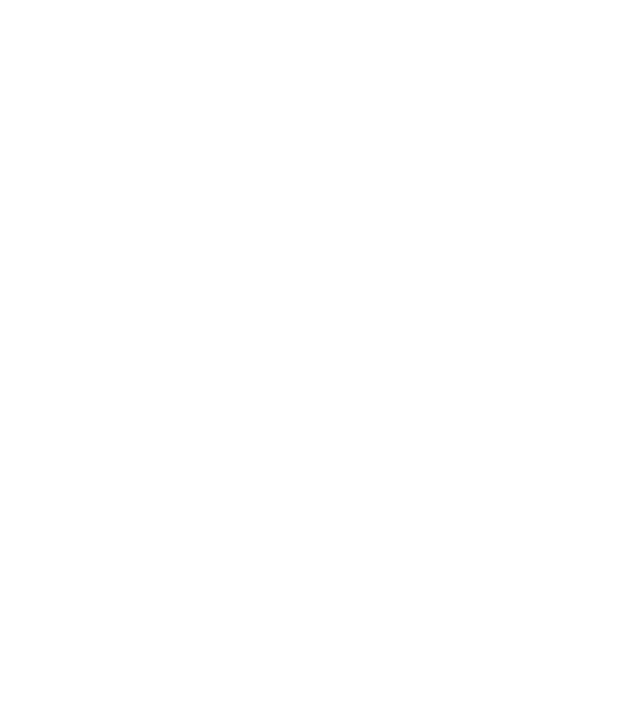
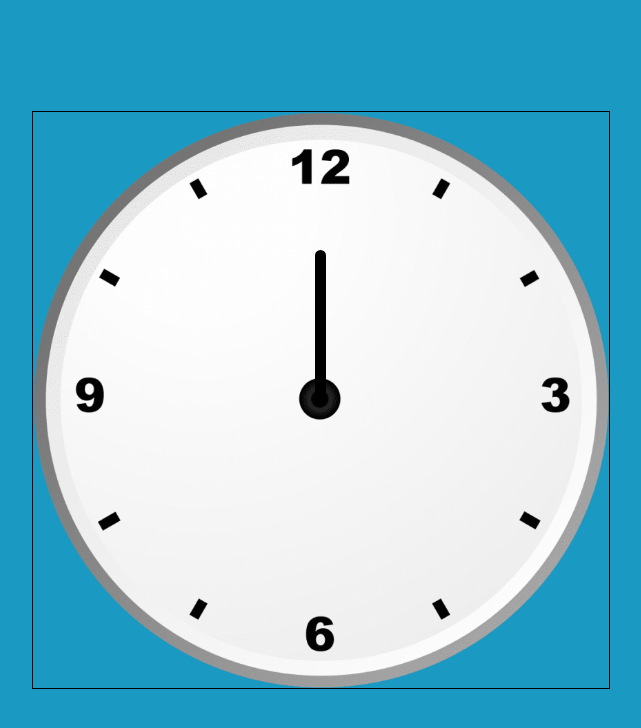
Before and after one commit to sadanmian/Analog-Clock, a plain HTML site: page index.html in a window 1280 px wide. Shown: the whole page, without its empty margins (319-960 px from the left). Drawn offline with Linux system fonts and the light colour scheme.

Commit message:
Design Done

```diff
--- a/index.html
+++ b/index.html
@@ -9,7 +9,13 @@
 </head>
 
 <body>
-
+    <div id="container">
+        <div id="clockContainer">
+            <div id="hour"></div>
+            <div id="minute"></div>
+            <div id="second"></div>
+        </div>
+    </div>
 
     <script src="script.js"></script>
 </body>
--- a/style.css
+++ b/style.css
@@ -0,0 +1,57 @@
+* {
+    margin: 0;
+    padding: 0;
+    background-color: #1a99c3;
+}
+
+#container {
+    height: 100vh;
+    display: flex;
+    align-items: center;
+    justify-content: center;
+    background-color: #1a99c3;
+}
+
+#clockContainer {
+    position: relative;
+    border: 1px solid black;
+    height: 45vw;
+    width: 45vw;
+    background: url(./clock.png) no-repeat;
+    background-size: 100%;
+    /* margin: auto; */
+}
+
+#hour,
+#minute,
+#second {
+    position: absolute;
+    background: black;
+    border-radius: 10px;
+
+}
+
+#hour {
+    width: 2%;
+    height: 27%;
+    top: 24%;
+    left: 48.9%;
+    /* display: none; */
+}
+
+#minute {
+    width: 2%;
+    height: 37%;
+    top: 13%;
+    left: 48.9%;
+    display: none;
+}
+
+#second {
+    width: 1%;
+    height: 44%;
+    top: 6%;
+    left: 49.39%;
+    background-color: red;
+        display: none;
+}
```
